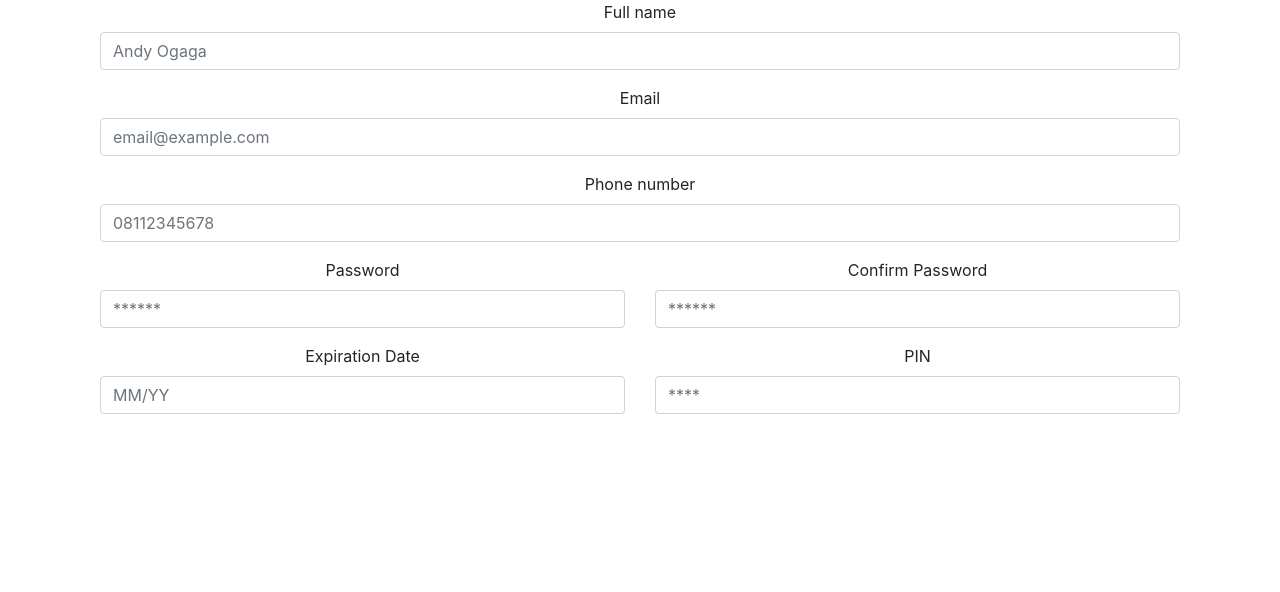
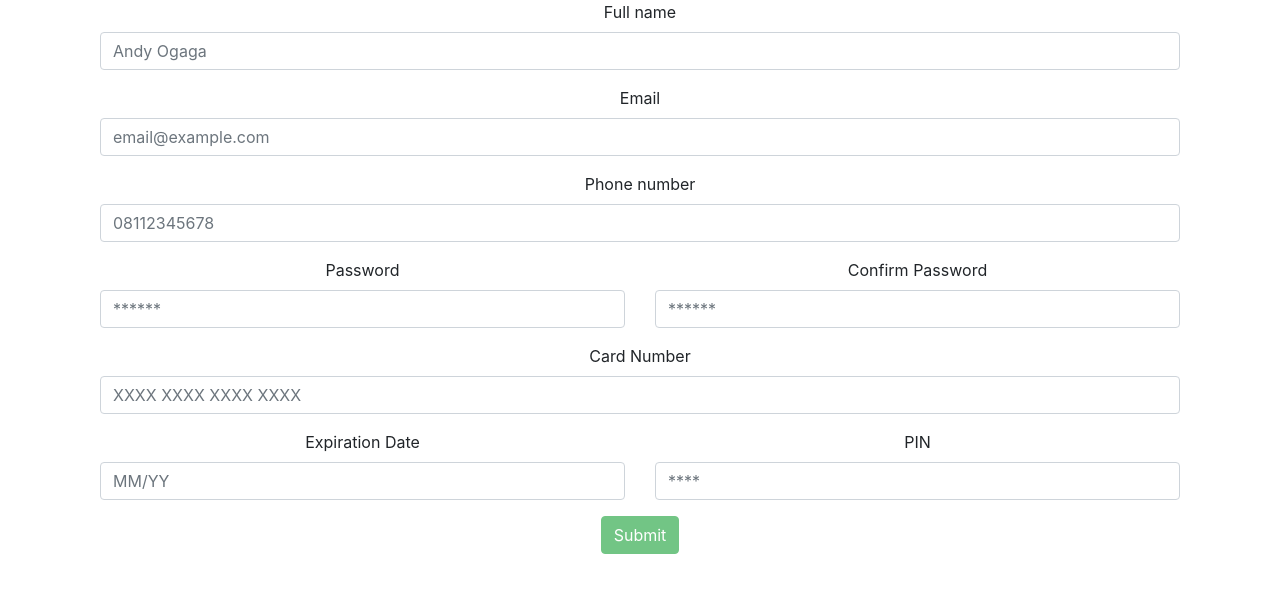
Before and after one commit to andyogaga/form-validations, a React (Create React App) app: page / in a window 1280 px wide. Shown: the top 592 px of the page. Built offline with nearby package versions, Linux system fonts and the light colour scheme.

Commit message:
finished with validations of forms

```diff
--- a/src/components/CustomInput.jsx
+++ b/src/components/CustomInput.jsx
@@ -5,7 +5,8 @@ const CustomInput = ({
   name,
   placeholder,
   label,
-  value,
+  values,
+  onKeyDown = () => {},
   handleChange,
   handleBlur,
   required = false,
@@ -21,11 +22,12 @@ const CustomInput = ({
         id={name}
         placeholder={placeholder}
         type={type}
-        value={value}
+        value={values[name]}
         onChange={handleChange}
         onBlur={handleBlur}
         required={required}
         invalid={errors[name] && touched[name]}
+        onKeyDown={onKeyDown}
       />
       {errors[name] && touched[name] && (
         <span className="error" style={{fontSize: 11, color: "red"}}>{errors[name]}</span>
--- a/src/views/Home/Home.jsx
+++ b/src/views/Home/Home.jsx
@@ -1,5 +1,5 @@
 import React from "react";
-import { Container, Col, Form, Row, Input } from "reactstrap";
+import { Container, Col, Form, Row, Button } from "reactstrap";
 import { Formik } from "formik";
 import CustomInput from "../../components/CustomInput";
 import * as Yup from "yup";
@@ -30,6 +30,8 @@ const formSchema = Yup.object().shape({
     }),
   phone: Yup.string()
     .required("Required!")
+    .min(11, "Your Phone number must have 11 Digits")
+    .max(11, "Your Phone number must have 11 Digits")
     .test("is-phone", "Please enter valid phone number", function(value) {
       return /^([0]{1}[7-9]{1}[0-1]{1})([0-9]{8})$/.test(value);
     }),
@@ -49,17 +51,40 @@ const formSchema = Yup.object().shape({
     .test("is-same", "Must be equal to Password", function(value) {
       return this.parent.password === value;
     }),
+  cardNumber: Yup.string()
+    .required("Required!")
+    .min(
+      19,
+      "This Card number is invalid, please use format XXXX XXXX XXXX XXXX"
+    )
+    .max(
+      19,
+      "This Card number is invalid, please use format XXXX XXXX XXXX XXXX"
+    )
+    .test(
+      "is-cardNumber",
+      "Please enter a valid Card Number of format XXXX XXXX XXXX XXXX",
+      function(value) {
+        return /^(([0-9]{4})\s{1}([0-9]{4})\s{1}([0-9]{4})\s{1}([0-9]{4}))$/.test(
+          value
+        );
+      }
+    ),
   expirationDate: Yup.string()
     .required("Required!")
-    .test("is-expirationDate", "Enter valid date as MM/YY from ", function(
-      value
-    ) {
+    .test(
+      "is-expirationDate",
+      "Enter valid date as MM/YY from 1990 - 2029",
+      function(value) {
         return /^(([0]{1}[0-9]{1})|([1]{1}[12]{1}))\/[912]{1}[0-9]{1}$/.test(
           value
         );
-    }),
+      }
+    ),
   pin: Yup.string()
     .required("Required!")
+    .min(4, "Your PIN must be 4 Digits")
+    .max(4, "Your PIN must be 4 Digits")
     .test(
       "is-password",
       "Your PIN must be a number and maximum of four characters",
@@ -69,34 +94,22 @@ const formSchema = Yup.object().shape({
     )
 });
 
-const splitText = (txt, n) => {
-  const arrayedText = txt.split("");
-  let finalText = "";
-  let index = 0;
-  while (index <= arrayedText.length) {
-    let smallArray = arrayedText.slice(index, index + n);
-    const partitionedText =
-      finalText.length <= 15
-        ? `${smallArray.join("")} `
-        : `${smallArray.join("")}`;
-    finalText += partitionedText;
-    index += n;
-  }
+const splitText = (prev, newKey, n) => {
+  const filteredText = prev
+    .split("")
+    .filter(t => t !== " ")
+    .join("");
+
+  const keyToUse =
+    (filteredText.length + 1) % n === 0 && filteredText.length <= 14
+      ? `${newKey} `
+      : newKey;
+  let finalText = prev + keyToUse;
+  return finalText;
 };
 
 const Home = () => {
   const submit = values => {};
-
-  const handleExpirationDateInput = (e, cb) => {
-    let { value } = e.target;
-    if (value.length < 6) {
-      if (value.length === 2) {
-        value = /^[0-9]{2}/.test(value) ? `${value}/` : value;
-      }
-      e.target.value = value;
-      cb(e);
-    }
-  };
 
   const handlePINKeyInput = e => {
     const {
@@ -116,7 +129,7 @@ const Home = () => {
     }
   };
 
-  const handleExpirationDateKeyInput = e => {
+  const handleExpirationDateKeyInput = (e, cb) => {
     const {
       key,
       target: { value }
@@ -124,22 +137,45 @@ const Home = () => {
     const ALLOWED_KEYS = ["Backspace", "Delete", "ArrowRight", "ArrowLeft"];
     const isControlKey = ALLOWED_KEYS.includes(key);
     const isNumberKey = /[0-9]/.test(key);
-    const arrangedNumbers = values.split("");
     if (!isControlKey && !isNumberKey) {
       e.preventDefault();
-      return;
-    }
-    if (value.length === 2 && !isControlKey) {
-      e.target.value = `${value}/`;
       return;
     }
     if (value.length >= 5 && !isControlKey) {
       e.preventDefault();
       return;
     }
+    if (value.length === 2 && !isControlKey) {
+      cb("expirationDate", `${value}/`);
+      return;
+    }
   };
 
-  const handleCardNumberKeyInput = e => {
+  const handleCardNumberKeyInput = (e, cb) => {
+    const {
+      key,
+      target: { value }
+    } = e;
+    const ALLOWED_KEYS = ["Backspace", "Delete", " "];
+    const isControlKey = ALLOWED_KEYS.includes(key);
+    const isNumberKey = /[0-9]/.test(key);
+    if (!isControlKey && !isNumberKey) {
+      e.preventDefault();
+      return;
+    }
+    if (value.length >= 19 && !isControlKey) {
+      e.preventDefault();
+      return;
+    }
+    if (isNumberKey) {
+      e.preventDefault();
+      const newValue = splitText(value, key, 4);
+      cb("cardNumber", newValue);
+      return;
+    }
+  };
+
+  const handlePhoneKeyInput = e => {
     const {
       key,
       target: { value }
@@ -151,11 +187,7 @@ const Home = () => {
       e.preventDefault();
       return;
     }
-    if (value.length === 2 && !isControlKey) {
-      e.target.value = `${value}/`;
-      return;
-    }
-    if (value.length >= 5 && !isControlKey) {
+    if (value.length >= 11 && !isControlKey) {
       e.preventDefault();
       return;
     }
@@ -169,7 +201,7 @@ const Home = () => {
           onSubmit={submit}
           validationSchema={formSchema}
         >
-          {({ isSubmitting, ...rest }) => (
+          {({ isSubmitting, setFieldValue, isValid, ...rest }) => (
             <Form noValidate>
               <CustomInput
                 {...rest}
@@ -194,6 +226,7 @@ const Home = () => {
                 placeholder="08112345678"
                 label="Phone number"
                 required={true}
+                onKeyDown={handlePhoneKeyInput}
               />
               <Row>
                 <Col>
@@ -201,6 +234,7 @@ const Home = () => {
                     {...rest}
                     name="password"
                     id="password"
+                    type="password"
                     placeholder="******"
                     label="Password"
                     required={true}
@@ -211,68 +245,59 @@ const Home = () => {
                     {...rest}
                     name="confirmPassword"
                     id="confirmPassword"
+                    type="password"
                     placeholder="******"
                     label="Confirm Password"
                     required={true}
                   />
                 </Col>
               </Row>
+              <CustomInput
+                {...rest}
+                name="cardNumber"
+                id="cardNumber"
+                placeholder="XXXX XXXX XXXX XXXX"
+                label="Card Number"
+                required={true}
+                onKeyDown={e => handleCardNumberKeyInput(e, setFieldValue)}
+              />
               <Row>
                 <Col>
-                  <div className="form-group">
-                    <label htmlFor={"expirationDate"}>Expiration Date</label>
-                    <Input
-                      name={"expirationDate"}
-                      id={"expirationDate"}
+                  <CustomInput
+                    {...rest}
+                    name="expirationDate"
+                    id="expirationDate"
                     placeholder="MM/YY"
-                      type="text"
-                      value={rest.values.expirationDate}
-                      onKeyDown={handleExpirationDateKeyInput}
-                      onChange={rest.handleChange}
-                      onBlur={rest.handleBlur}
+                    label="Expiration Date"
                     required={true}
-                      invalid={
-                        rest.errors.expirationDate &&
-                        rest.touched.expirationDate
+                    onKeyDown={e =>
+                      handleExpirationDateKeyInput(e, setFieldValue)
                     }
                   />
-                    {rest.errors.expirationDate && rest.touched.expirationDate && (
-                      <span
-                        className="error"
-                        style={{ fontSize: 11, color: "red" }}
-                      >
-                        {rest.errors.expirationDate}
-                      </span>
-                    )}
-                  </div>
                 </Col>
                 <Col>
-                  <div className="form-group">
-                    <label htmlFor={"pin"}>PIN</label>
-                    <Input
-                      name={"pin"}
-                      id={"pin"}
+                  <CustomInput
+                    {...rest}
+                    name="pin"
+                    id="pin"
                     placeholder="****"
+                    label="PIN"
+                    required={true}
                     type="password"
-                      value={rest.values.pin}
-                      onChange={rest.handleChange}
                     onKeyDown={handlePINKeyInput}
-                      onBlur={rest.handleBlur}
-                      autoComplete="off"
-                      required={true}
-                      invalid={rest.errors.pin && rest.touched.pin}
                   />
-                    {rest.errors.pin && rest.touched.pin && (
-                      <span
-                        className="error"
-                        style={{ fontSize: 11, color: "red" }}
-                      >
-                        {rest.errors.pin}
-                      </span>
-                    )}
-                  </div>
                 </Col>
               </Row>
+              <Button
+                className="btn-success"
+                disabled={
+                  isSubmitting ||
+                  !isValid ||
+                  Object.keys(rest.touched).length !== 7
+                }
+              >
+                Submit
+              </Button>
             </Form>
           )}
         </Formik>
```
Lines whose indentation alone changed are shown as unchanged.
